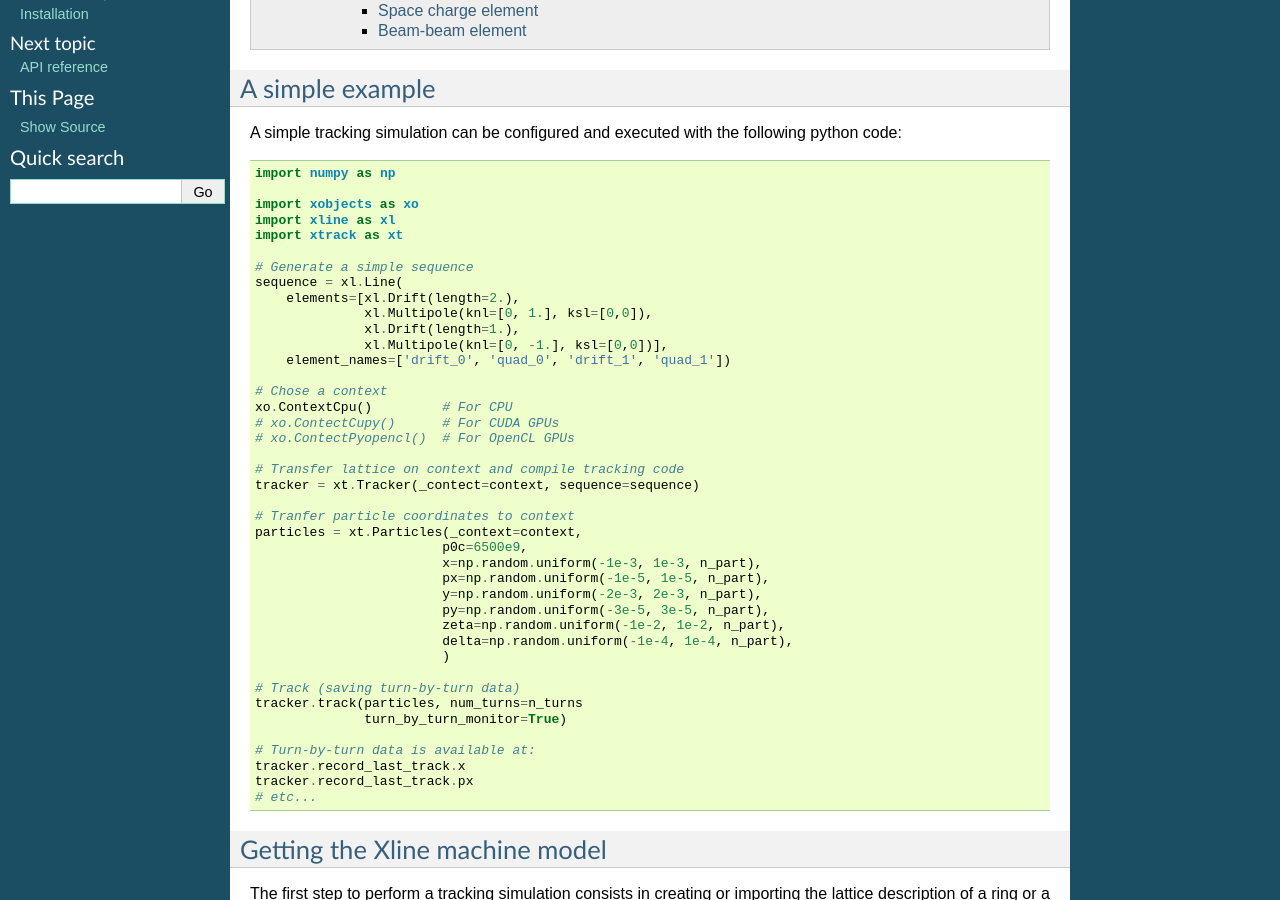
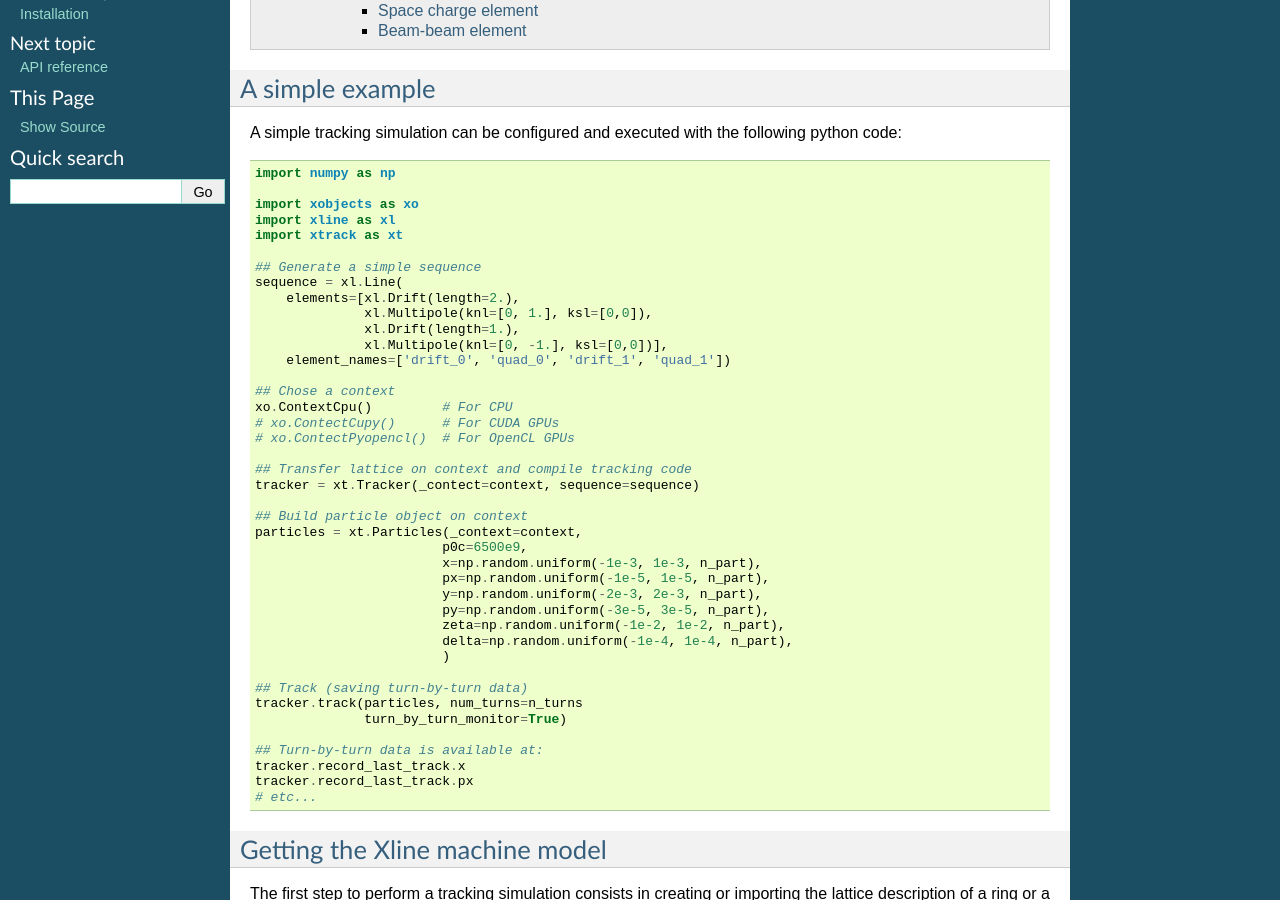
Before and after one commit to xsuite/xsuite, a Sphinx documentation site: the page built from docs/gettingstarted.rst, in a window 1280 px wide and 900 px high, scrolled down 457 px. Built offline with Sphinx 7.4.7, drawn with Linux system fonts in a browser that asks for light colours.

Commit message:
Quick push

```diff
--- a/docs/gettingstarted.rst
+++ b/docs/gettingstarted.rst
@@ -20,7 +20,7 @@ A simple tracking simulation can be configured and executed with the following p
     import xline as xl
     import xtrack as xt
 
-    # Generate a simple sequence
+    ## Generate a simple sequence
     sequence = xl.Line(
         elements=[xl.Drift(length=2.),
                   xl.Multipole(knl=[0, 1.], ksl=[0,0]),
@@ -28,15 +28,15 @@ A simple tracking simulation can be configured and executed with the following p
                   xl.Multipole(knl=[0, -1.], ksl=[0,0])],
         element_names=['drift_0', 'quad_0', 'drift_1', 'quad_1'])
 
-    # Chose a context
+    ## Chose a context
     xo.ContextCpu()         # For CPU
     # xo.ContectCupy()      # For CUDA GPUs
     # xo.ContectPyopencl()  # For OpenCL GPUs
 
-    # Transfer lattice on context and compile tracking code
+    ## Transfer lattice on context and compile tracking code
     tracker = xt.Tracker(_contect=context, sequence=sequence)
 
-    # Tranfer particle coordinates to context
+    ## Build particle object on context
     particles = xt.Particles(_context=context,
                             p0c=6500e9,
                             x=np.random.uniform(-1e-3, 1e-3, n_part),
@@ -47,11 +47,11 @@ A simple tracking simulation can be configured and executed with the following p
                             delta=np.random.uniform(-1e-4, 1e-4, n_part),
                             )
 
-    # Track (saving turn-by-turn data)
+    ## Track (saving turn-by-turn data)
     tracker.track(particles, num_turns=n_turns
                   turn_by_turn_monitor=True)
 
-    # Turn-by-turn data is available at:
+    ## Turn-by-turn data is available at:
     tracker.record_last_track.x
     tracker.record_last_track.px
     # etc...
```
